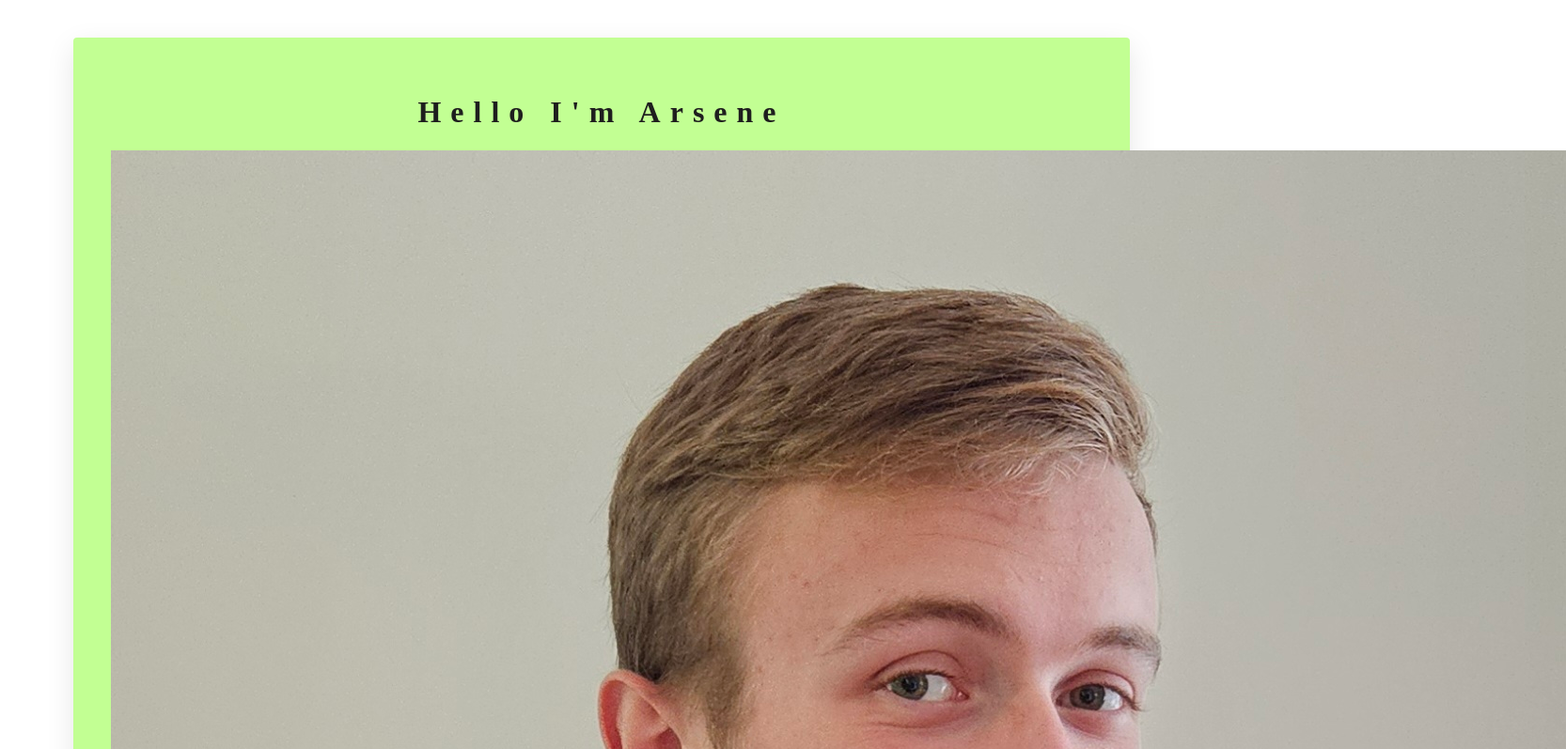
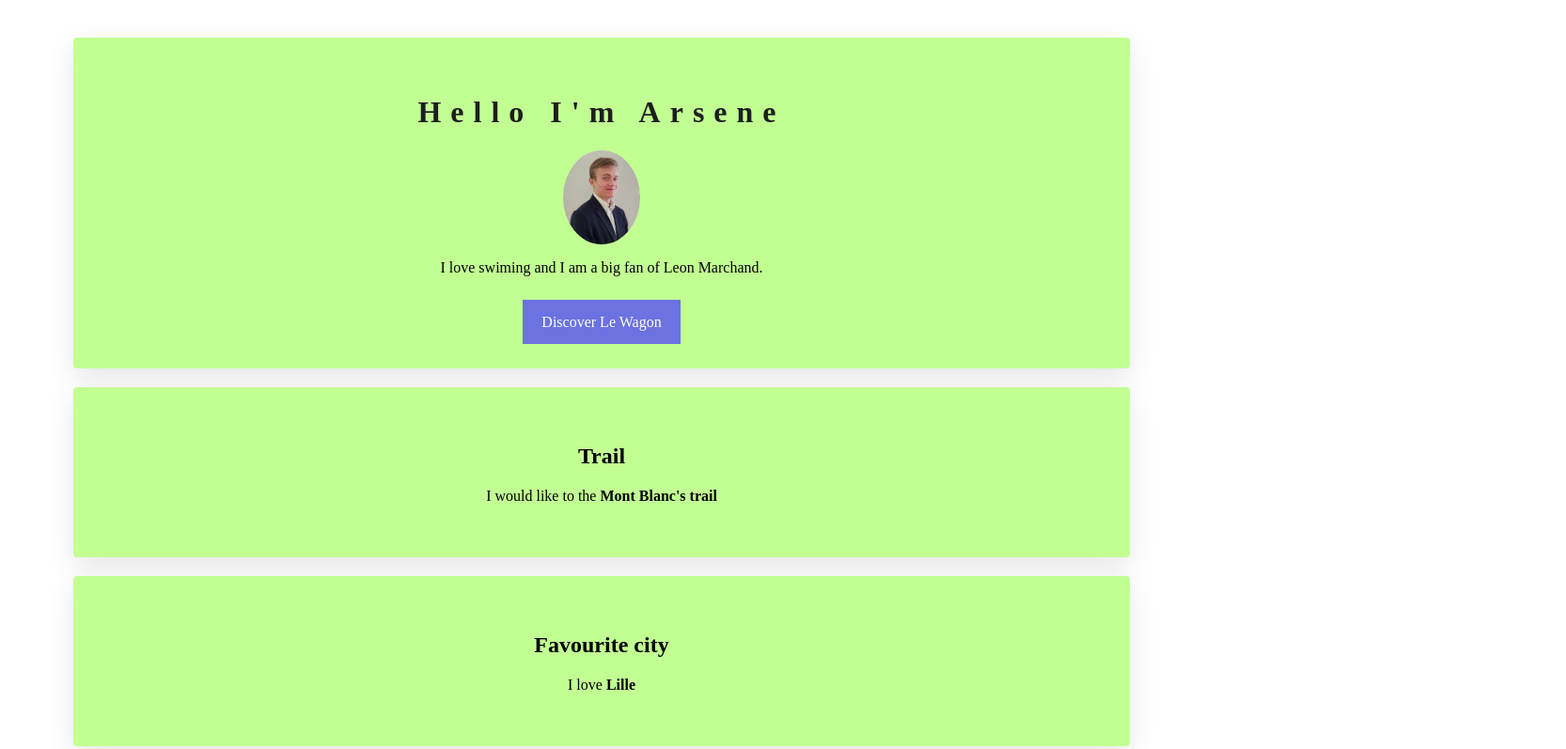
Before and after one commit to ArseneMaur/my-profile, a plain HTML site: page index.html in a window 1280 px wide. Shown: the top 797 px of the page at 94% size, 1666 px wide, since content can reach past the window. Drawn offline with Linux system fonts and the light colour scheme; a web font is replaced by a local one.

Commit message:
index.html

```diff
--- a/index.html
+++ b/index.html
@@ -18,7 +18,7 @@
 		<div class="container">
 		<div class="cardwhite" id="introduction">
 <h1> Hello I'm Arsene</h1>
-<img src="image_linkedin.jpg">
+<img src="image_linkedin.jpg" class="img-circle" witdth="100px" height = "100px" alt="Arsene Maur">
 <p> I love swiming and I am a big fan of Leon Marchand.</p>
 <a href="https://lewagon.fr" class= "btn-blue">Discover Le Wagon</a>
 </div>
```
